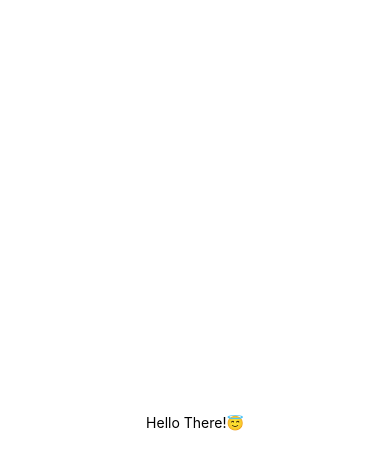
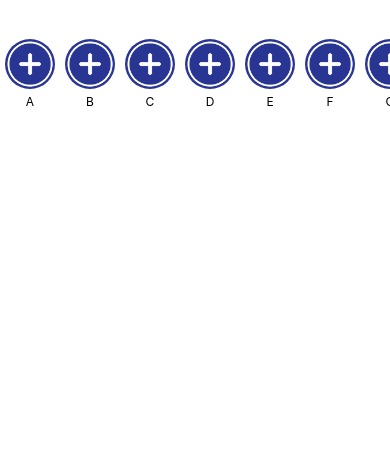
Before and after one commit to DeadshotTech/SchoolBuddy, a React Native app: screen / in a window 390 px wide. Shown: the top 470 px of the page. Built offline with nearby package versions, Linux system fonts and the light colour scheme.

Commit message:
Added scrollable panel for icons

```diff
--- a/App.js
+++ b/App.js
@@ -1,11 +1,12 @@
 import { StatusBar } from 'expo-status-bar';
 import { StyleSheet, Text, View } from 'react-native';
+
+import IconScreen from './IconScreen';
 
 export default function App() {
   return (
     <View style={styles.container}>
-      <Text>Hello There!😇</Text>
-      <StatusBar style="auto" />
+      <IconScreen />
     </View>
   );
 }
@@ -13,8 +14,5 @@ export default function App() {
 const styles = StyleSheet.create({
   container: {
     flex: 1,
-    backgroundColor: '#fff',
-    alignItems: 'center',
-    justifyContent: 'center',
   },
 });
--- /dev/null
+++ b/IconScreen.js
@@ -0,0 +1,62 @@
+import React from 'react';
+import { View, FlatList, Text, Image, StyleSheet } from 'react-native';
+
+const IconScreen = () => {
+    const icons = [
+        { name: 'A', image: require('./image.png') },
+        { name: 'B', image: require('./image.png') },
+        { name: 'C', image: require('./image.png') },
+        { name: 'D', image: require('./image.png') },
+        { name: 'E', image: require('./image.png') },
+        { name: 'F', image: require('./image.png') },
+        { name: 'G', image: require('./image.png') },
+        { name: 'H', image: require('./image.png') },
+        { name: 'I', image: require('./image.png') },
+        { name: 'J', image: require('./image.png') },
+        { name: 'K', image: require('./image.png') },
+        { name: 'L', image: require('./image.png') },
+    ];
+
+    const renderItem = ({ item }) => (
+        <View style={styles.iconContainer}>
+            <Image source={item.image} style={styles.iconImage} />
+            <Text style={styles.iconText}>{item.name}</Text>
+        </View>
+    );
+
+    return (
+        <View style={styles.container}>
+            <FlatList
+                data={icons}
+                renderItem={renderItem}
+                keyExtractor={(item) => item.name}
+                horizontal
+            />
+        </View>
+    );
+};
+
+const styles = StyleSheet.create({
+    container: {
+        flex: 1,
+        paddingTop: '10%',
+    },
+    iconListContainer: {
+        paddingHorizontal: 10,
+    },
+    iconContainer: {
+        alignItems: 'center',
+        marginHorizontal: 5,
+    },
+    iconImage: {
+        width: 50,
+        height: 50,
+        borderRadius: 25,
+        marginBottom: 5,
+    },
+    iconText: {
+        fontSize: 12,
+    },
+});
+
+export default IconScreen;
--- a/package.json
+++ b/package.json
@@ -12,7 +12,8 @@
     "expo": "~48.0.18",
     "expo-status-bar": "~1.4.4",
     "react": "18.2.0",
-    "react-native": "0.71.8"
+    "react-native": "0.71.8",
+    "react-native-virtualized-view": "^1.0.0"
   },
   "devDependencies": {
     "@babel/core": "^7.20.0"
```
Also changed, not shown: image.png (added), 1 other file (tests, documents, lock files or other folders).
